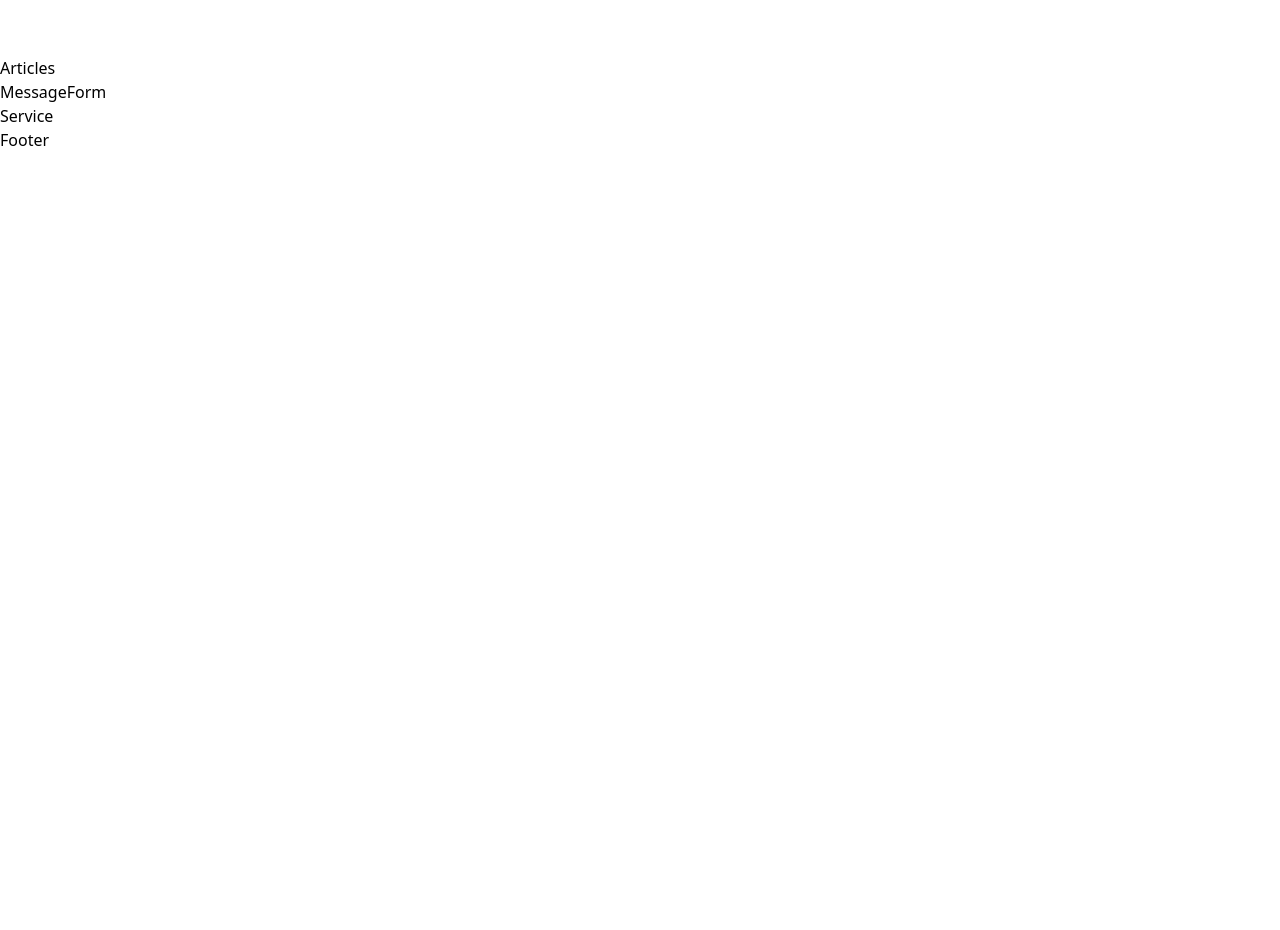
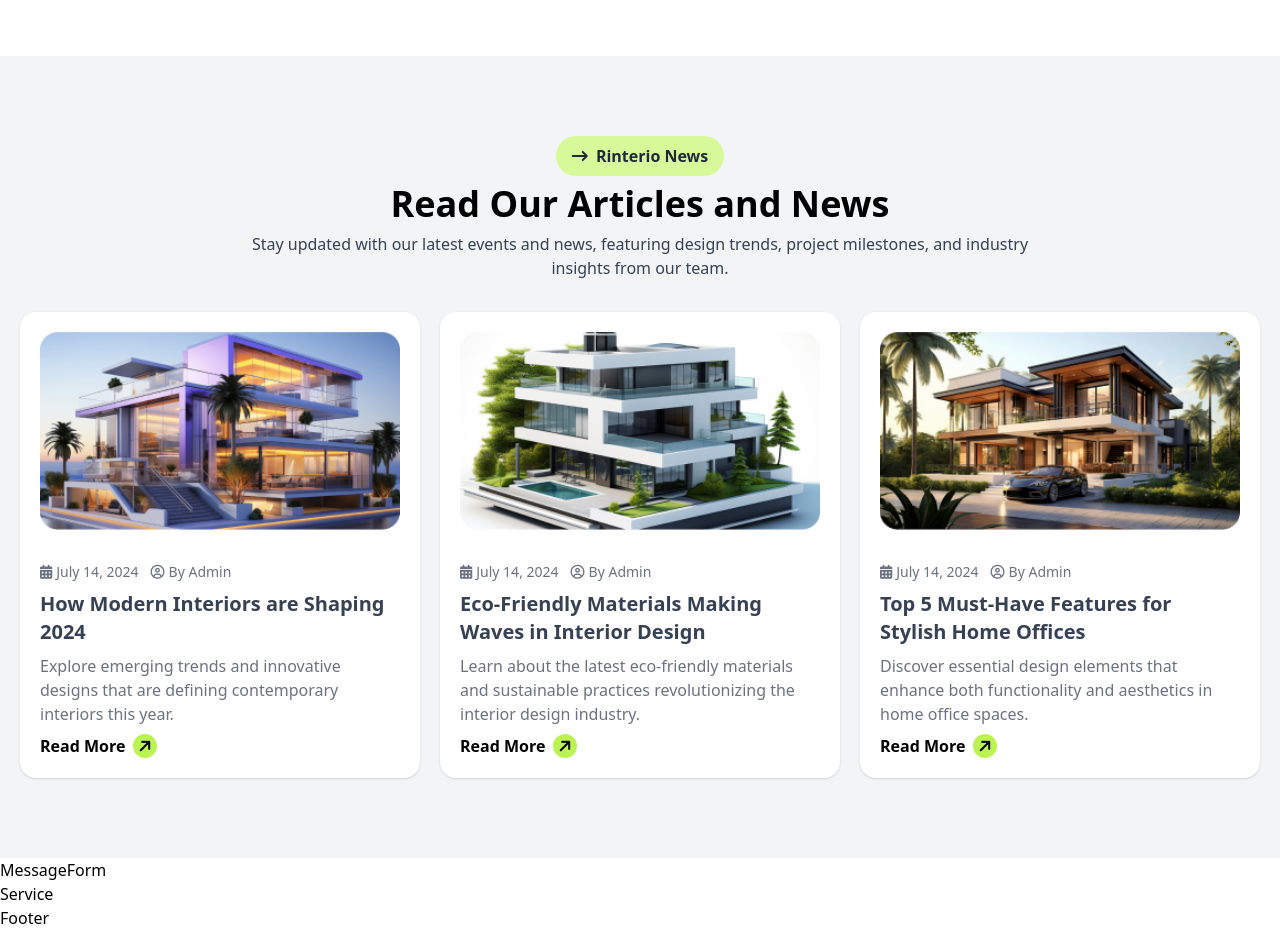
Before and after one commit to mrirakib04/landing-page-4, a React (Vite) app: page / in a window 1280 px wide. Shown: the part 3200-4130 px from the top of the page. Before the commit the page ends 3352 px from the top, so only its background shows below. Built offline with nearby package versions, Linux system fonts and the light colour scheme.

Commit message:
articles section added

```diff
--- a/src/components/Articles.jsx
+++ b/src/components/Articles.jsx
@@ -1,5 +1,115 @@
+import article1 from "./../assets/img/article1.png";
+import article2 from "./../assets/img/article2.png";
+import article3 from "./../assets/img/article3.png";
+
 const Articles = () => {
-  return <div>Articles</div>;
+  return (
+    <div className="bg-gray-100">
+      <div className="container mx-auto px-5 py-16 lg:py-20">
+        <div className="text-center">
+          <button className="px-4 py-2 mb-2 rounded-3xl font-bold text-gray-800 bg-lime-200">
+            <i className="fa-solid fa-arrow-right-long mr-1"></i> Rinterio News
+          </button>
+          <h1 className="text-2xl md:text-3xl lg:text-4xl font-extrabold text-black text-center mb-2">
+            Read Our Articles and News
+          </h1>
+          <p className="text-sm md:text-base md:w-3/4 lg:w-2/3 mx-auto font-medium text-gray-700 text-center">
+            Stay updated with our latest events and news, featuring design
+            trends, project milestones, and industry insights from our team.
+          </p>
+        </div>
+
+        <div className="grid grid-cols-1 lg:grid-cols-3 gap-5 mt-8">
+          <div className="bg-white p-5 rounded-2xl shadow space-y-3 md:flex md:gap-5 lg:flex-col">
+            <div>
+              <img
+                className="w-full md:min-h-full"
+                src={article1}
+                alt="article1.png"
+              />
+            </div>
+            <div className="space-y-2">
+              <p className="text-gray-500 text-sm font-medium">
+                <i className="fa-solid fa-calendar-days mr-1"></i>
+                <span className="mr-3">July 14, 2024</span>
+                <i className="fa-regular fa-circle-user mr-1"></i>
+                <span>By Admin</span>
+              </p>
+              <h3 className="text-gray-700 text-xl font-extrabold">
+                How Modern Interiors are Shaping 2024
+              </h3>
+              <p className="text-gray-500 font-medium">
+                Explore emerging trends and innovative designs that are defining
+                contemporary interiors this year.
+              </p>
+              <button className="flex items-center gap-2">
+                <h1 className="font-extrabold text-black">Read More</h1>
+                <i className="fa-solid fa-arrow-right content-center bg-lime-300 text-black w-6 h-6 rounded-full flex justify-center items-center -rotate-45"></i>
+              </button>
+            </div>
+          </div>
+
+          <div className="bg-white p-5 rounded-2xl shadow space-y-3 md:flex md:gap-5 lg:flex-col">
+            <div>
+              <img
+                className="w-full md:min-h-full"
+                src={article2}
+                alt="article2.png"
+              />
+            </div>
+            <div className="space-y-2">
+              <p className="text-gray-500 text-sm font-medium">
+                <i className="fa-solid fa-calendar-days mr-1"></i>
+                <span className="mr-3">July 14, 2024</span>
+                <i className="fa-regular fa-circle-user mr-1"></i>
+                <span>By Admin</span>
+              </p>
+              <h3 className="text-gray-700 text-xl font-extrabold">
+                Eco-Friendly Materials Making Waves in Interior Design
+              </h3>
+              <p className="text-gray-500 font-medium">
+                Learn about the latest eco-friendly materials and sustainable
+                practices revolutionizing the interior design industry.
+              </p>
+              <button className="flex items-center gap-2">
+                <h1 className="font-extrabold text-black">Read More</h1>
+                <i className="fa-solid fa-arrow-right content-center bg-lime-300 text-black w-6 h-6 rounded-full flex justify-center items-center -rotate-45"></i>
+              </button>
+            </div>
+          </div>
+
+          <div className="bg-white p-5 rounded-2xl shadow space-y-3 md:flex md:gap-5 lg:flex-col">
+            <div>
+              <img
+                className="w-full md:min-h-full"
+                src={article3}
+                alt="article3.png"
+              />
+            </div>
+            <div className="space-y-2">
+              <p className="text-gray-500 text-sm font-medium">
+                <i className="fa-solid fa-calendar-days mr-1"></i>
+                <span className="mr-3">July 14, 2024</span>
+                <i className="fa-regular fa-circle-user mr-1"></i>
+                <span>By Admin</span>
+              </p>
+              <h3 className="text-gray-700 text-xl font-extrabold">
+                Top 5 Must-Have Features for Stylish Home Offices
+              </h3>
+              <p className="text-gray-500 font-medium">
+                Discover essential design elements that enhance both
+                functionality and aesthetics in home office spaces.
+              </p>
+              <button className="flex items-center gap-2">
+                <h1 className="font-extrabold text-black">Read More</h1>
+                <i className="fa-solid fa-arrow-right content-center bg-lime-300 text-black w-6 h-6 rounded-full flex justify-center items-center -rotate-45"></i>
+              </button>
+            </div>
+          </div>
+        </div>
+      </div>
+    </div>
+  );
 };
 
 export default Articles;
```
